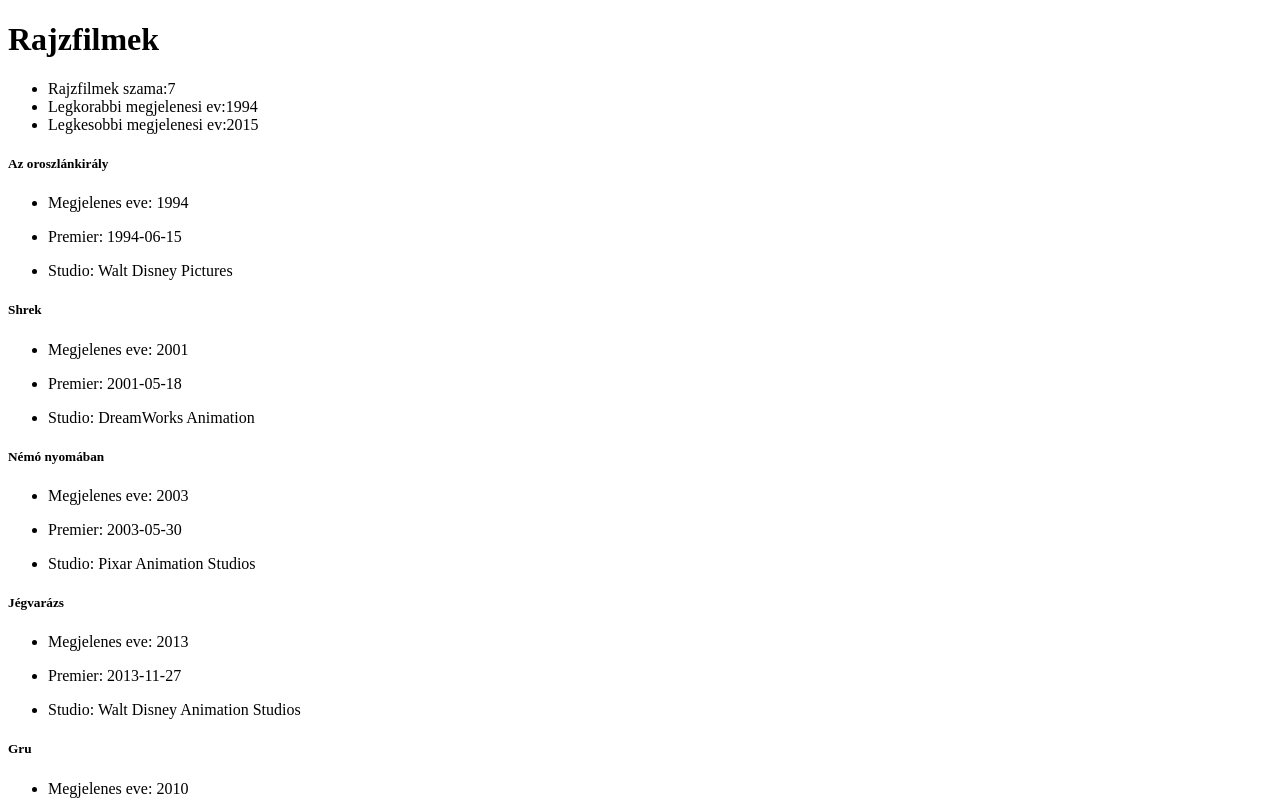
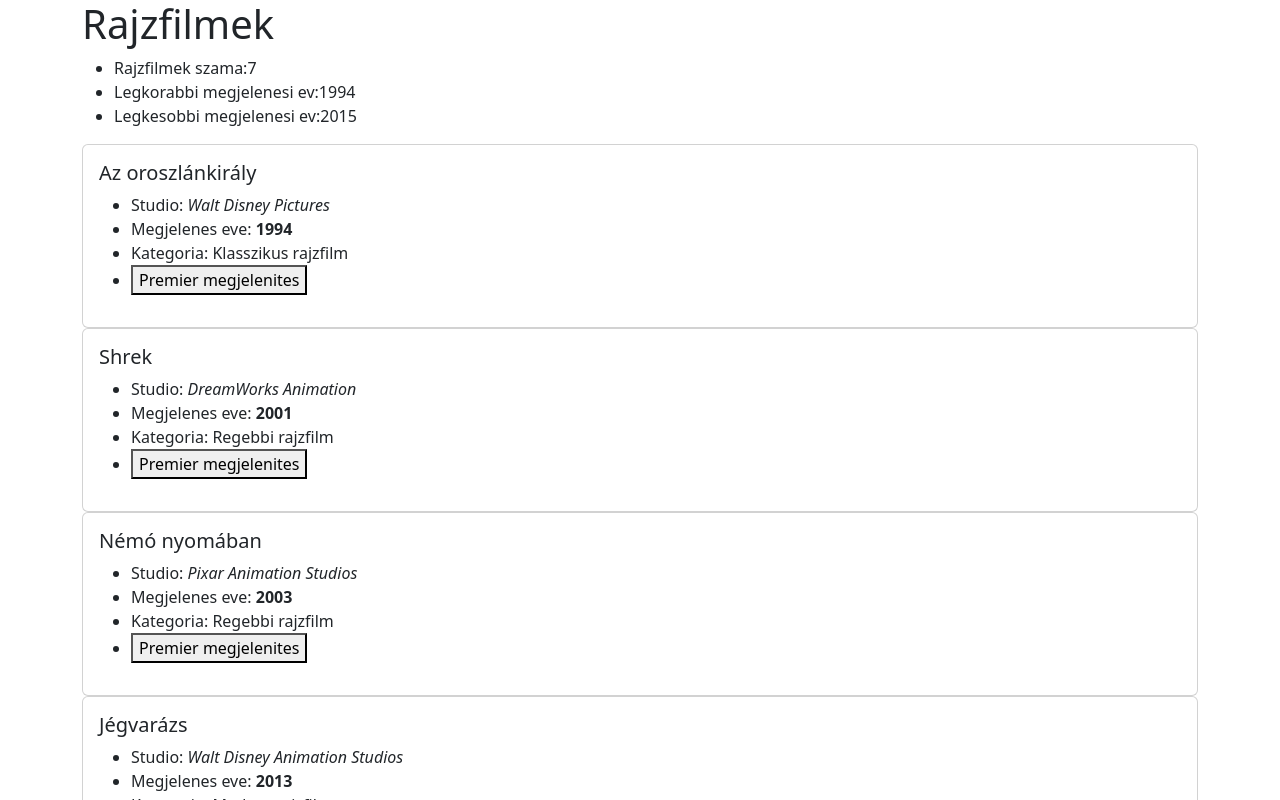
Before and after one commit to etnevelpriv/rajzfilmek, a React (Vite) app: page / in a window 1280 px wide. Shown: the top 800 px of the page. Built offline with nearby package versions, Linux system fonts and the light colour scheme.

Commit message:
premier lathatosag gombbal allithato

```diff
--- a/src/Components/Rajzfilm/Rajzfilm.tsx
+++ b/src/Components/Rajzfilm/Rajzfilm.tsx
@@ -1,19 +1,32 @@
+import { useState } from "react";
 import type { Rajzfilm_prop } from "../../Models/Props/Rajzfilm.prop";
 
 export const Rajzfilm = function (props: Rajzfilm_prop) {
+    const [premierLathatosag, setPremierLathatosag] = useState<boolean>(false);
     return (
         <div key={props.rajzfilm.id} className="card">
             <div className="card-body" >
                 <h5 className="card-title">{props.rajzfilm.cim}</h5>
                 <ul>
                     <li>
-                        <p className="card-text">Megjelenes eve: {props.rajzfilm.megjelenesEve}</p>
+                        <p className="card-text">Studio: <i>{props.rajzfilm.studio}</i></p>
                     </li>
                     <li>
-                        <p className="card-text">Premier: {props.rajzfilm.premier.toString()}</p>
+                        <p className="card-text">Megjelenes eve: <b>{props.rajzfilm.megjelenesEve}</b></p>
                     </li>
                     <li>
-                        <p className="card-text">Studio: {props.rajzfilm.studio}</p>
+                        <p className="card-text">Kategoria: {(props.rajzfilm.megjelenesEve < 2000) ? ("Klasszikus rajzfilm") : (props.rajzfilm.megjelenesEve > 2010) ? ("Modern rajzfilm") : ("Regebbi rajzfilm")}</p>
+                    </li>
+                    {premierLathatosag && (
+                        <li>
+                            <p className="card-text">Premier: {props.rajzfilm.premier.toString()}</p>
+                        </li>
+
+                    )}
+                    <li>
+                        <button onClick={() => {
+                            setPremierLathatosag(!premierLathatosag)
+                        }}>Premier {premierLathatosag ? "eltuntetes" : "megjelenites"}</button>
                     </li>
                 </ul>
             </div >
--- a/src/main.tsx
+++ b/src/main.tsx
@@ -2,6 +2,7 @@ import { StrictMode } from 'react'
 import { createRoot } from 'react-dom/client'
 import './index.css'
 import {App} from './App.tsx'
+import "../node_modules/bootstrap/dist/css/bootstrap.min.css"
 
 createRoot(document.getElementById('root')!).render(
   <StrictMode>
```
